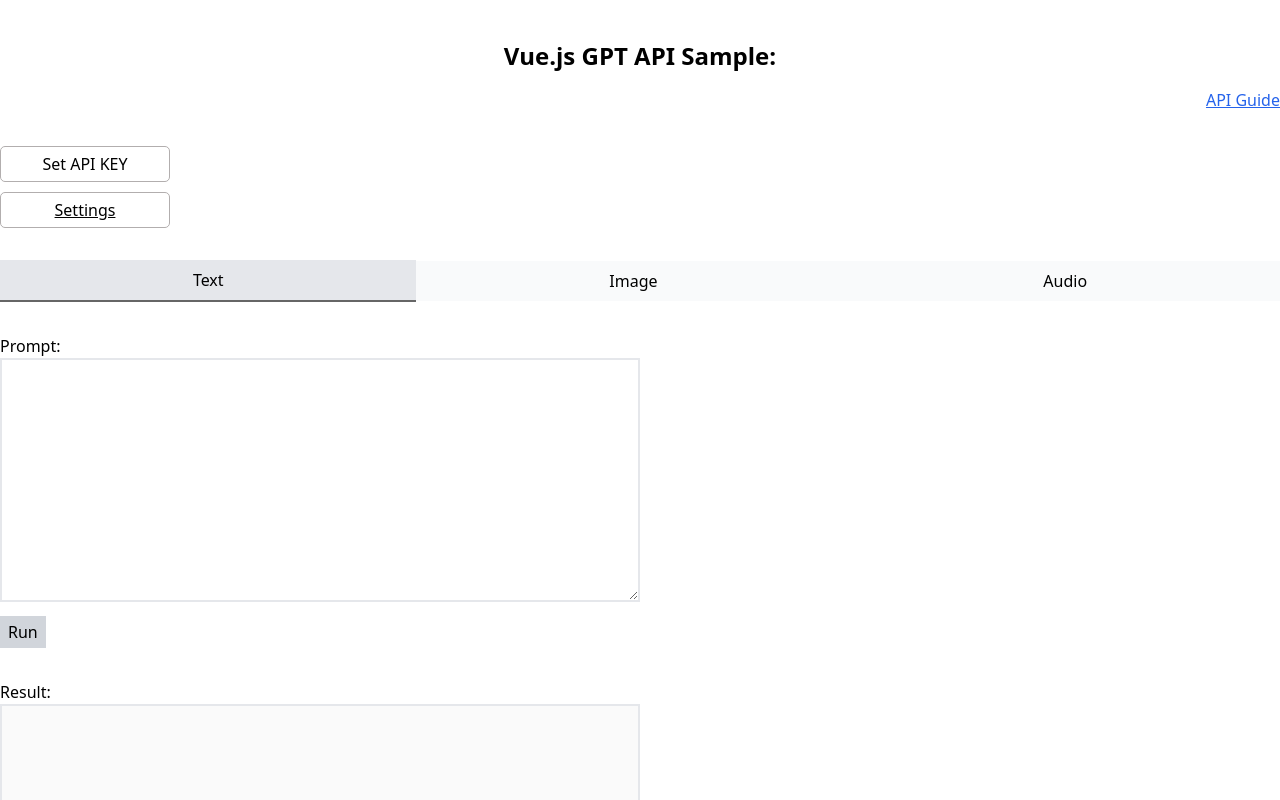
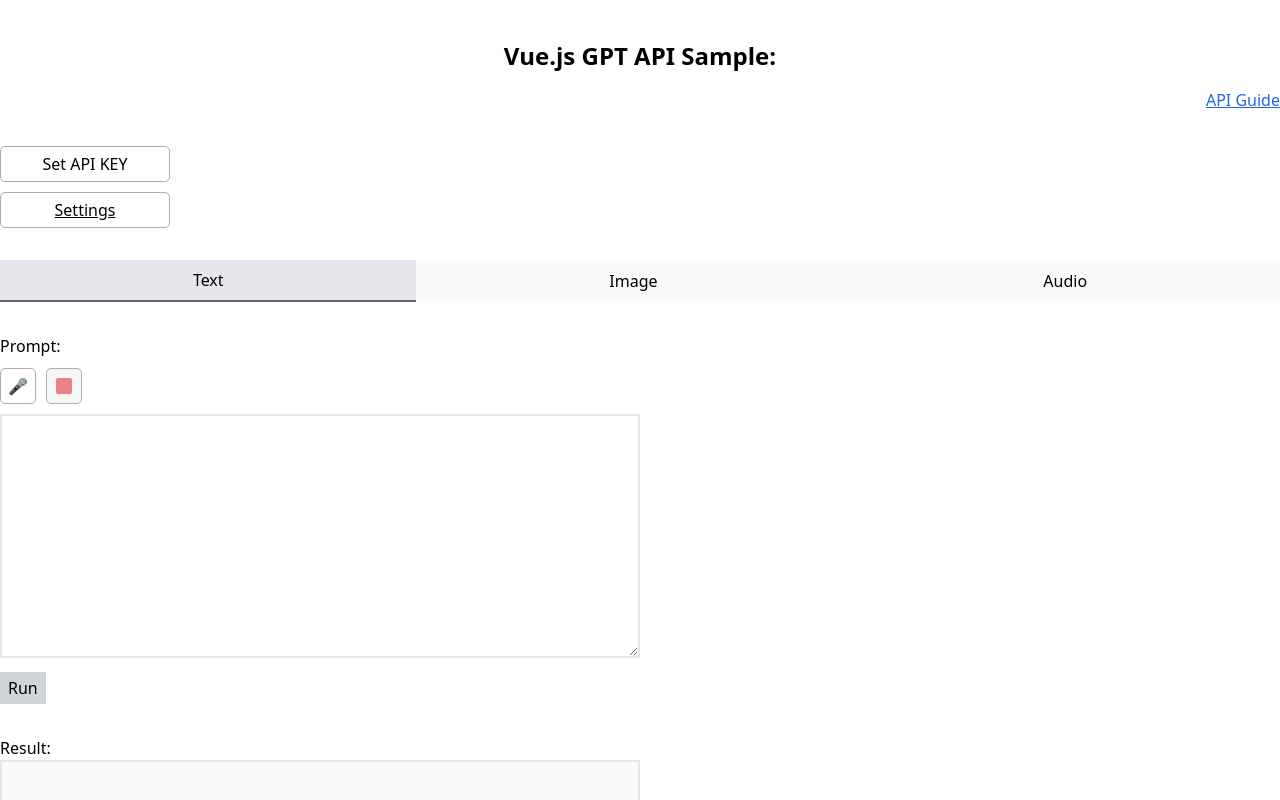
Before and after one commit to Kypaku/vue-gpt-playground, a Vue app: page / in a window 1280 px wide. Shown: the top 800 px of the page. Built offline with nearby package versions, Linux system fonts and the light colour scheme; no server answers.

Commit message:
speech-recording updated

```diff
--- a/src/components/audio/SpeechRecording.vue
+++ b/src/components/audio/SpeechRecording.vue
@@ -1,7 +1,9 @@
 <template>
-    <div v-if="mediaRecorder" class="speech-recording">
-        <button class="record" @click="record()">Record</button>
-        <button class="stop" @click="stop()">Stop</button>
+    <div class="speech-recording">
+        <button :disabled="recordDisabled" @click="record()">&#127908;</button>
+        <button :disabled="stopDisabled" @click="stop()">
+            <span class="stop"></span>
+        </button>
         <div v-if="isLoading">Transcribing...</div>
     </div>
 </template>
@@ -23,6 +25,8 @@
             recordedResult: "",
             api: new SimpleGPT({ key: process.env.OPENAI_API_KEY || "" }),
             isLoading: false,
+            recordDisabled: false,
+            stopDisabled: true,
         };
     },
     computed: {},
@@ -32,11 +36,14 @@
                 alert("You have a problem with your device");
             }
             this.mediaRecorder.start();
+            this.recordDisabled = true;
+            this.stopDisabled = false;
             this.mediaRecorder.onstop = this.onStop;
             this.mediaRecorder.ondataavailable = this.ondataAvailable;
         },
         stop() {
             this.mediaRecorder.stop();
+            this.stopDisabled = true;
             this.isLoading = true;
         },
         async onStop() {
@@ -63,6 +70,7 @@
             const text = await this.api.transcribe(requestOptions);
             this.$emit("update:value", text);
             this.isLoading = false;
+            this.recordDisabled = false;
             console.log(text);
         },
         ondataAvailable(e: any) {
@@ -88,12 +96,27 @@
 
 <style lang="scss" scoped>
 .speech-recording {
+    display: flex;
+    align-items: center;
     margin: 10px 0;
     button {
-        padding: 5px;
+        width: 36px;
+        height: 36px;
         margin-right: 10px;
         border-radius: 5px;
         border: 1px solid #b2aeae;
+        &:disabled {
+            cursor: not-allowed;
+            background-color: #f6f6f6;
+        }
+    }
+    .stop {
+        display: block;
+        margin: auto;
+        width: 16px;
+        height: 16px;
+        border-radius: 2px;
+        background: #ee8181;
     }
 }
 </style>
```
